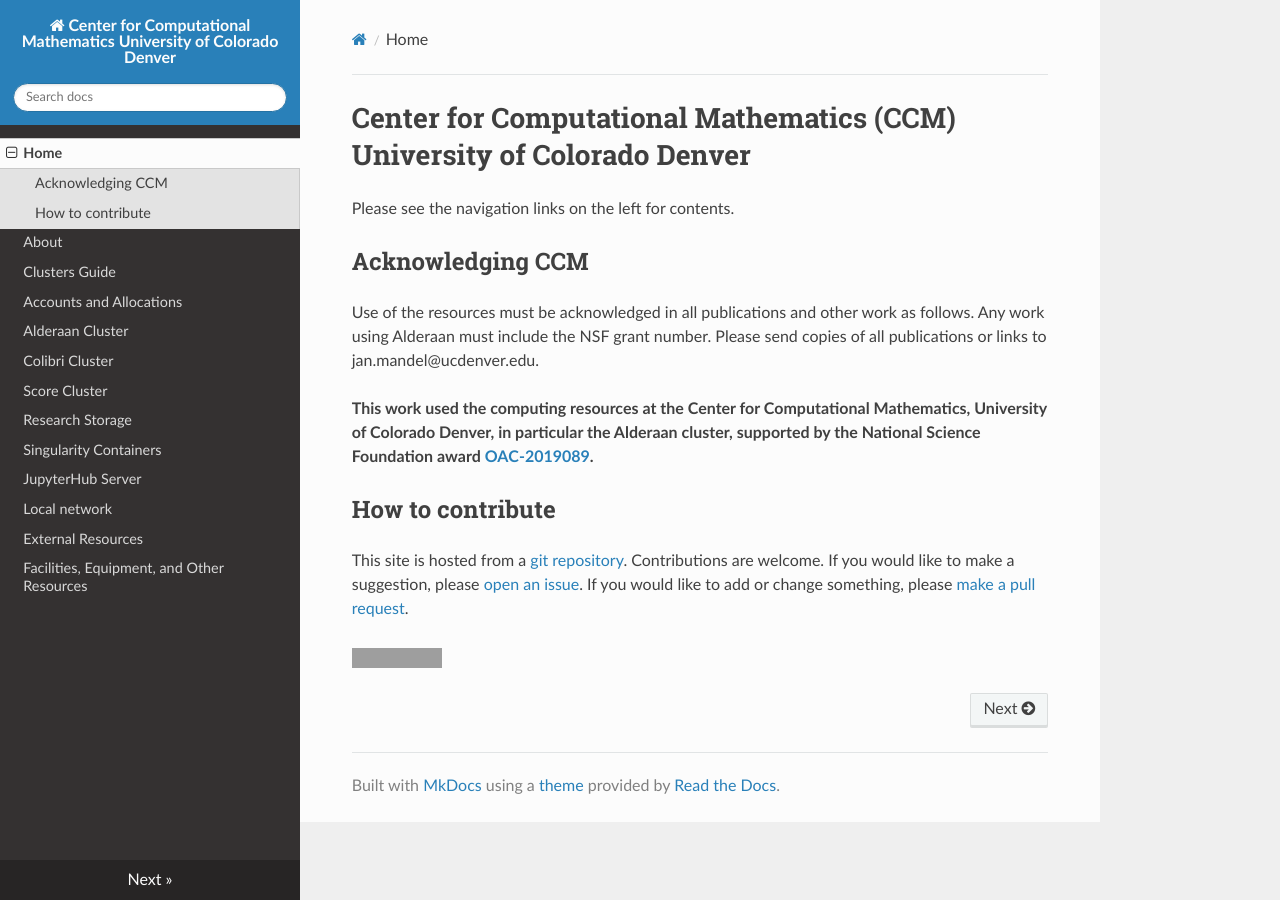
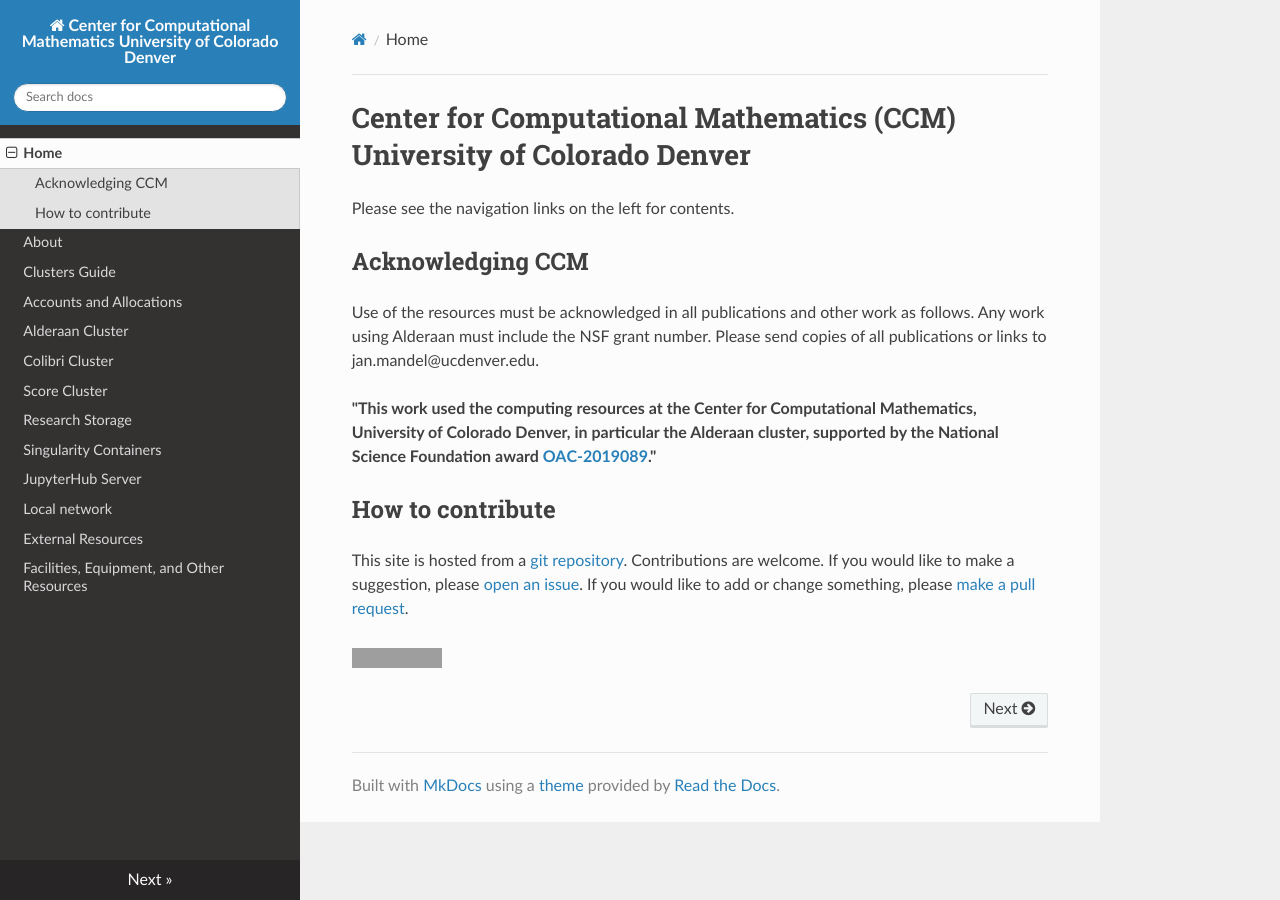
Before and after one commit to ccmucdenver/ccm-docs, an MkDocs documentation site: the page built from docs/index.md, in a window 1280 px wide. Built offline with MkDocs 1.6.1, drawn with Linux system fonts in a browser that asks for light colours; nearby versions of some CDN libraries; grey boxes are pictures that could not be loaded.

```diff
--- a/docs/index.md
+++ b/docs/index.md
@@ -6,7 +6,7 @@ Please see the navigation links on the left for contents.
 
 Use of the resources must be acknowledged in all publications and other work as follows. Any work using Alderaan must include the NSF grant number. Please send copies of all publications or links to jan.mandel@ucdenver.edu.
 
-**This work used the computing resources at the Center for Computational Mathematics, University of Colorado Denver, in particular the Alderaan cluster, supported by the National Science Foundation award [OAC-2019089](https://www.nsf.gov/awardsearch/showAward?AWD_ID=2019089).**
+**"This work used the computing resources at the Center for Computational Mathematics, University of Colorado Denver, in particular the Alderaan cluster, supported by the National Science Foundation award [OAC-2019089](https://www.nsf.gov/awardsearch/showAward?AWD_ID=2019089)."**
 
 ## How to contribute
 
```
